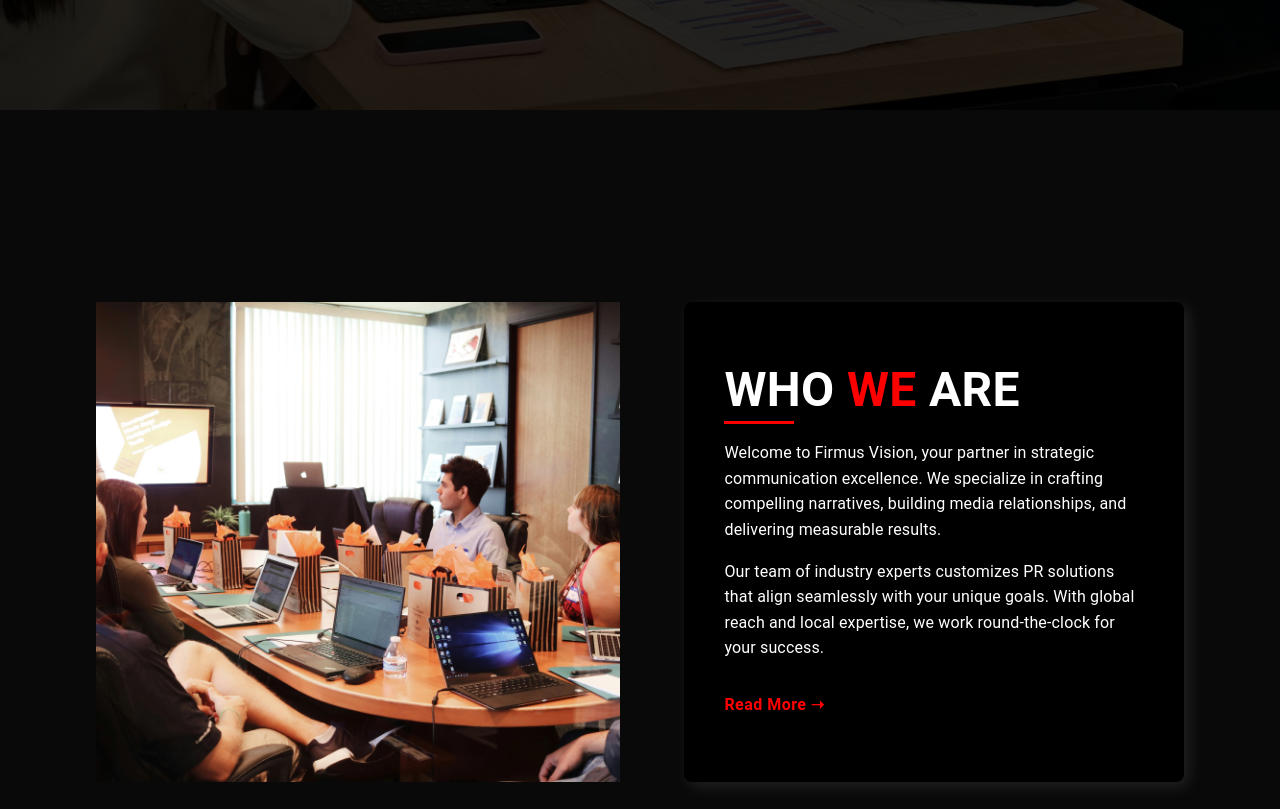
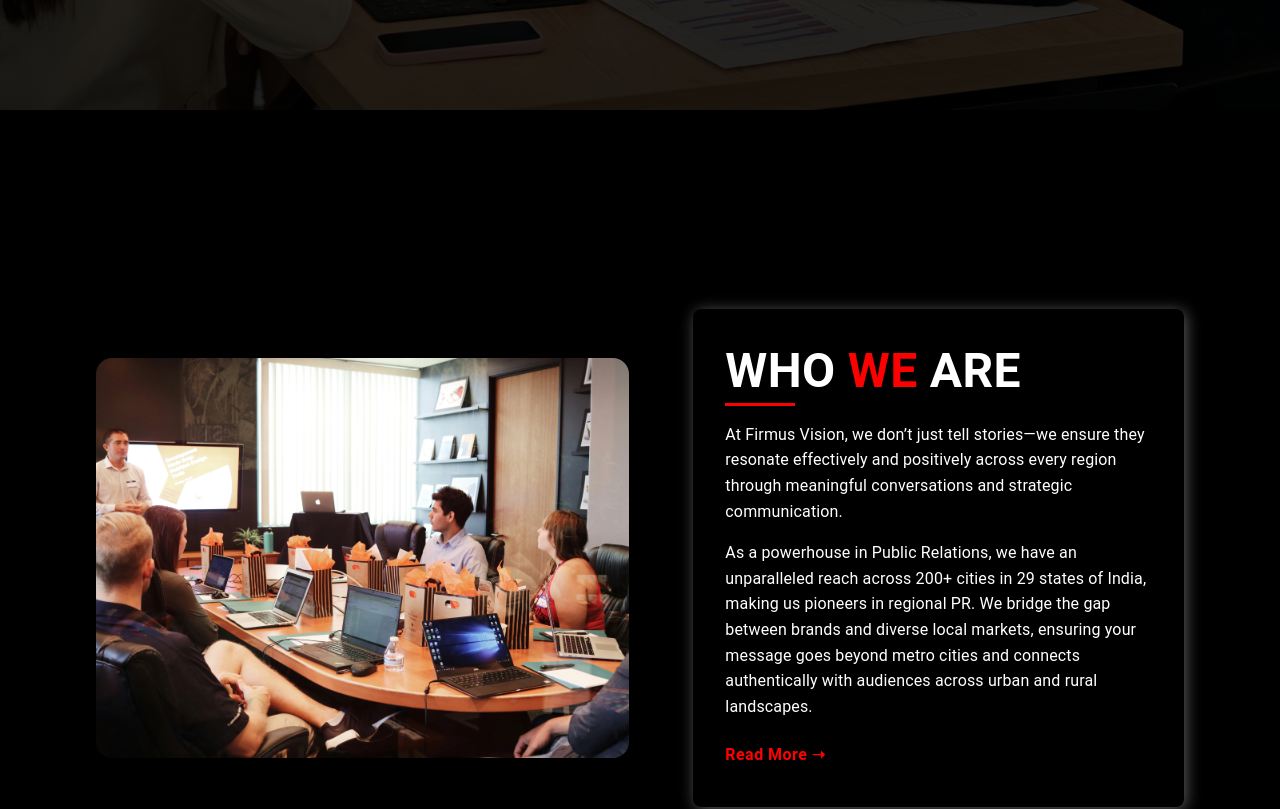
Before and after one commit to NoumanKhan2003/firmusvision, a React (Vite) app in the folder client/: page / in a window 1280 px wide. Shown: the part 776-1585 px from the top of the page. Built offline with nearby package versions, Linux system fonts and the light colour scheme.

Commit message:
Refactor PRMarketingSection styles and update content for clarity and impact

```diff
--- a/client/src/Components/PrMarketingSection.jsx
+++ b/client/src/Components/PrMarketingSection.jsx
@@ -1,5 +1,6 @@
 import { Box, Typography, Button } from "@mui/material";
 import img1 from "../Assets/img2.webp";
+// import whoweare2 from "../Assets/whoweare2.webp";
 import { useNavigate } from "react-router-dom";
 
 const PRMarketingSection = () => {
@@ -8,13 +9,13 @@
   return (
     <Box
       sx={{
-        backgroundColor: "#090909",
+        backgroundColor: "rgb(0,0,0)",
         minHeight: { xs: "auto", md: "100vh" },
         display: "flex",
         justifyContent: "center",
         alignItems: "center",
         padding: { xs: "2rem 1rem", md: "0rem 6rem" },
-        py: { xs: "3rem", md: "2rem" },
+        py: { xs: "3rem", md: "3rem" },
       }}
     >
       <Box
@@ -32,12 +33,15 @@
         <Box
           sx={{
             width: { xs: "100%", md: "50%" },
-            height: { xs: "300px", md: "auto" },
-            minHeight: { xs: "300px", md: "400px" },
+            height: { xs: "300px", md: "25rem" },
+            minHeight: { xs: "300px", md: "300px" },
+            margin:"auto",
             display: "flex",
+            alignItems: "center",
+            justifyContent: "center",
             order: { xs: 1, md: 1 },
             overflow: "hidden",
-            borderRadius: { xs: "8px", md: "0" },
+            borderRadius: { xs: "8px", md: "1rem" },
           }}
         >
           <img
@@ -57,9 +61,9 @@
           sx={{
             backgroundColor: "#000",
             color: "white",
-            padding: { xs: "1.5rem", md: "2.5rem" },
+            padding: { xs: "1.5rem", md: "2rem" },
             borderRadius: "8px",
-            boxShadow: "5px 5px 15px rgba(255, 255, 255, 0.1)",
+            boxShadow: "2px 2px 15px rgba(255, 255, 255, 0.36)",
             width: { xs: "80%", md: "40%" },
             maxWidth: { xs: "100%", md: "500px" },
             textAlign: { xs: "center", md: "left" },
@@ -90,9 +94,8 @@
               textAlign: { xs: "center", md: "left" }
             }}
           >
-            Welcome to Firmus Vision, your partner in strategic communication
-            excellence. We specialize in crafting compelling narratives,
-            building media relationships, and delivering measurable results.
+           At Firmus Vision, we don’t just tell stories—we ensure they resonate effectively
+           and positively across every region through meaningful conversations and strategic communication.
           </Typography>
           <Typography
             variant="body1"
@@ -103,15 +106,16 @@
               textAlign: { xs: "center", md: "left" }
             }}
           >
-            Our team of industry experts customizes PR solutions that align
-            seamlessly with your unique goals. With global reach and local
-            expertise, we work round-the-clock for your success.
+            As a powerhouse in Public Relations, we have an unparalleled reach across 200+ cities in
+             29 states of India, making us pioneers in regional PR. We bridge the gap between brands
+              and diverse local markets, ensuring your message goes beyond metro cities and connects
+               authentically with audiences across urban and rural landscapes.
           </Typography>
           <Button
             variant="text"
             sx={{
               color: "red",
-              marginTop: "1.5rem",
+              marginTop: "1rem",
               textTransform: "none",
               fontWeight: "bold",
               fontSize: { xs: "0.9rem", md: "1rem" },
```
